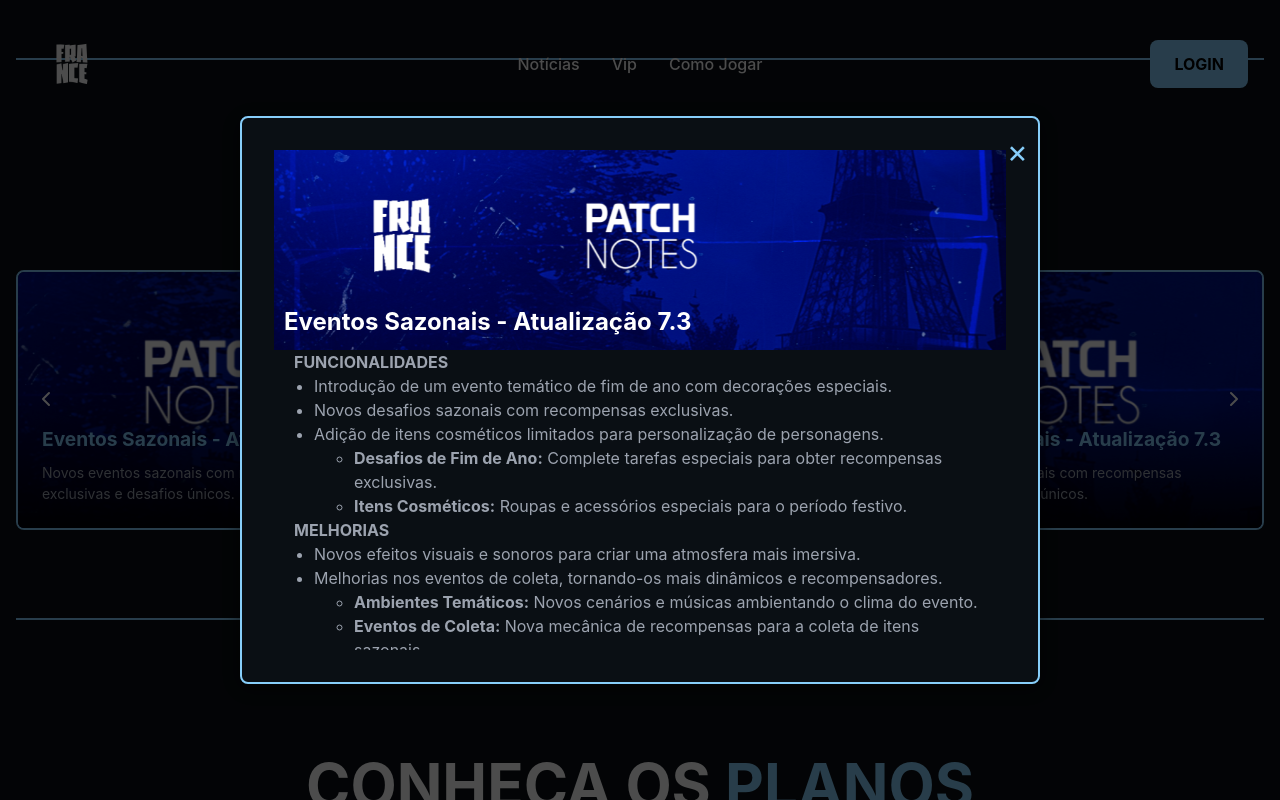
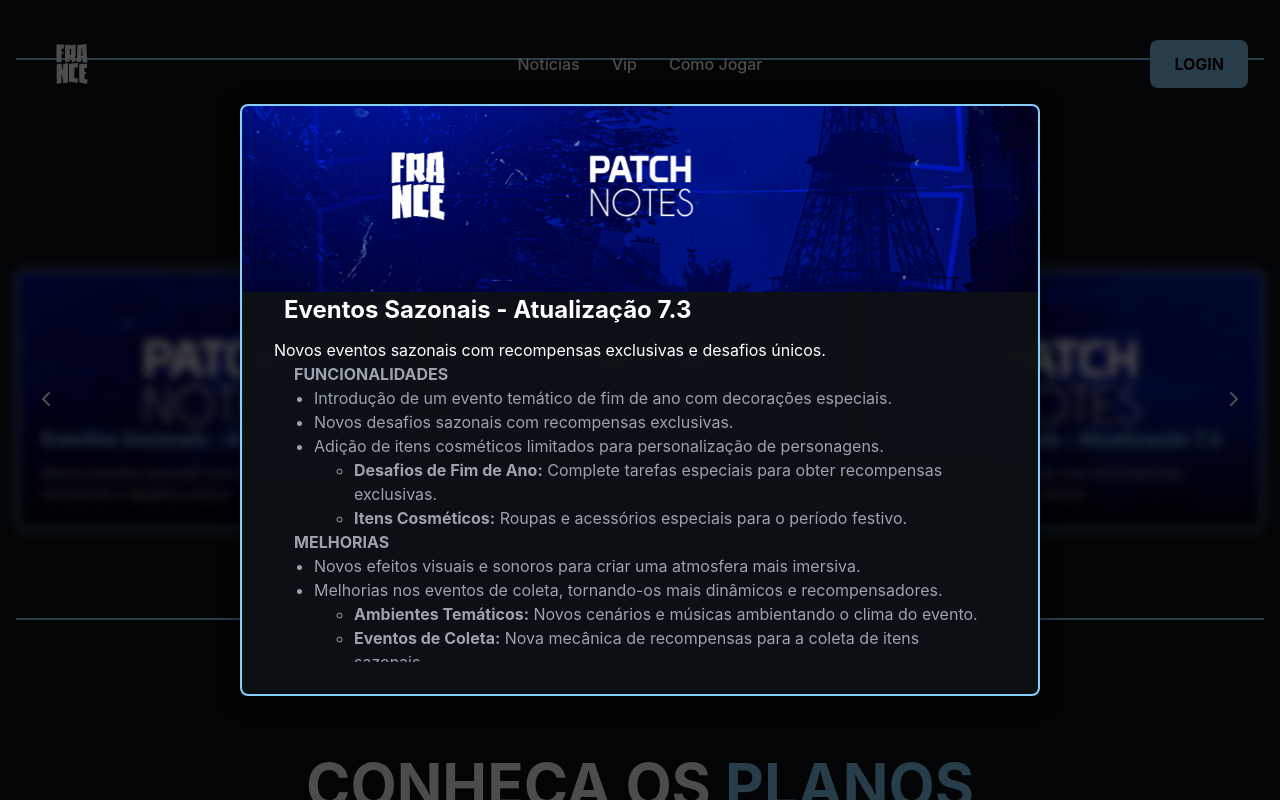
Before and after one commit to 021berlim/france-website, a plain HTML site: page index.html in a window 1280 px wide. Both pictures are taken after a click on the element 213 px from the left and 1294 px from the top of the page. Shown: the part 894-1694 px from the top of the page. Drawn offline with Linux system fonts and the light colour scheme.

Commit message:
ATUALIZANDO UM MONTE DE COISA AI

```diff
--- a/css/cities.css
+++ b/css/cities.css
@@ -14,7 +14,7 @@
 
 .popup-content {
   position: relative;
-  background-color: var(--color-bg-secondary);
+  background-color: rgba(13, 17, 23, 0.95); /* Dark background color with slight transparency */
   border: 2px solid var(--color-primary);
   border-radius: var(--border-radius);
   padding: 2rem;
@@ -23,25 +23,38 @@
   box-shadow: 0 4px 20px rgba(0, 0, 0, 0.5);
   display: flex;
   flex-direction: column;
-  max-height: 80%; /* Limitar a altura do conteúdo */
-  text-align: left; /* Alinha todos os textos dentro do conteúdo à esquerda */
+  max-height: 80%;
+  text-align: left;
+  background-image: url("../media/images/patchnotes.png");
+  background-repeat: no-repeat;
+  background-position: top center;
+  background-size: 100% auto;
+  backdrop-filter: blur(0px); /* Começa sem desfoque */
+  transition: backdrop-filter 0.3s ease, background-color 0.3s ease;
 }
 
+.popup-blurred {
+  filter: blur(5px);
+  pointer-events: none;  /* Impede interação com elementos enquanto o pop-up está ativo */
+}
 .popup-header {
   position: relative;
-  width: 100%;
-  height: 200px;
-  background-color: #000;
-  overflow: hidden;
+  width: 100%; /* Largura total do pop-up */
+  height: 200px; /* Altura fixa do cabeçalho */
+  background-size: cover; /* Faz a imagem cobrir todo o cabeçalho */
+  background-position: center; /* Centraliza a imagem no cabeçalho */
+  background-repeat: no-repeat; /* Evita repetição da imagem */
 }
 
-.popup-header img {
-  width: 100%; /* A imagem ocupa 100% da largura do cabeçalho */
-  height: 100%; /* A imagem ocupa 100% da altura do cabeçalho */
-  object-fit: cover; /* A imagem será recortada para cobrir toda a área do cabeçalho */
+.popup-header h2 {
   position: absolute;
-  top: 0;
-  left: 0;
+  bottom: 10px;
+  left: 10px;
+  color: var(--color-text);
+  font-size: 1.5rem;
+  font-weight: bold;
+  margin: 0;
+  z-index: 1; /* Garante que o texto fique sobre a imagem */
 }
 
 .popup-header h2 {
--- a/css/dashboard/styles.css
+++ b/css/dashboard/styles.css
@@ -11,28 +11,28 @@
   --card-height: 60vh; /* Definindo altura fixa para os cards em vh */
 }
 
-/* Scrollbar Styles */
+/* Personalização da barra de rolagem */
 ::-webkit-scrollbar {
-  width: 12px;
+  width: 12px; /* Largura da barra de rolagem */
 }
 
 ::-webkit-scrollbar-track {
-  background-color: #1b2430; /* Cinza-azulado mais intenso */
-  border-radius: 10px;
+  background-color: #17202a; /* Cor do fundo da trilha (cinza com azul claro) */
+  border-radius: 10px; /* Bordas arredondadas para a trilha */
 }
 
 ::-webkit-scrollbar-thumb {
-  background-color: var(--color-primary);
-  border-radius: 10px;
-  border: 3px solid #1b2430; /* Igual ao track */
+  background-color: #87cefa; /* Cor do "polegar" (parte que o usuário arrasta) */
+  border-radius: 10px; /* Bordas arredondadas para o polegar */
+  border: 3px solid #17202a; /* Borda que separa o polegar da trilha */
 }
 
 ::-webkit-scrollbar-thumb:hover {
-  background-color: var(--color-primary-hover);
+  background-color: #679dbe; /* Cor quando o usuário passa o mouse sobre o polegar */
 }
 
 ::-webkit-scrollbar-corner {
-  background-color: #1b2430;
+  background-color: #17202a; /* Cor do canto da barra de rolagem */
 }
 
 * {
@@ -127,7 +127,6 @@ a {
 .buy-btn:hover {
   background-color: var(--color-primary-hover);
 }
-
 
 .vip-box {
   background-color: rgba(13, 17, 23, 0.3); /* Transparência ajustada */
--- a/css/styles.css
+++ b/css/styles.css
@@ -9,6 +9,11 @@
   --max-width: 1280px;
   --border-radius: 0.5rem;
 }
+
+body.no-scroll {
+  overflow: hidden;
+}
+
 
 /* Personalização da barra de rolagem */
 ::-webkit-scrollbar {
--- a/index.html
+++ b/index.html
@@ -205,14 +205,13 @@
       <div id="popup" class="popup">
         <div class="popup-content">
             <div class="popup-header">
-            <img id="popup-header-image" src="" alt="Header Image">
                 <h2 id="popup-title"></h2>
             </div>
             <p id="popup-description"></p>
             <div id="popup-details-container">
                 <p id="popup-details"></p>
             </div>
-          <span id="popup-close" class="popup-close">&times;</span>
+            <span id="popup-close" class="popup-close"></span>
         </div>
     </div>
 
--- a/script/api-noticias.js
+++ b/script/api-noticias.js
@@ -161,26 +161,47 @@ function fetchNews() {
 function openPopup(news) {
   const popup = document.getElementById("popup");
   const popupTitle = document.getElementById("popup-title");
+  const popupDescription = document.getElementById("popup-description");
   const popupDetails = document.getElementById("popup-details");
-  const popupHeaderImage = document.getElementById("popup-header-image");
+  const popupCloseButton = document.getElementById("popup-close");
+  const citiesContainer = document.getElementById("cities-container");
 
   // Preenche as informações do pop-up
   popupTitle.textContent = news.title;
+  popupDescription.textContent = news.description;  // Usar o texto simples para a descrição
   popupDetails.innerHTML = news.description2;  // Usar innerHTML para renderizar as listas e títulos
-  popupHeaderImage.src = news.imgUrl; // A imagem será usada no header
 
   // Exibe o pop-up
   popup.style.display = "flex";
 
+  // Bloqueia a rolagem de fundo
+  document.body.classList.add("no-scroll");
+
+  // Aplica o blur na div de cidades
+  citiesContainer.classList.add("popup-blurred");
+
   // Fecha o pop-up quando o usuário clicar no "x"
-  const closeButton = document.getElementById("popup-close");
-  closeButton.removeEventListener("click", closePopup); // Remover listener anterior para evitar múltiplos eventos
-  closeButton.addEventListener("click", closePopup); // Adiciona novo listener de fechamento
+  popupCloseButton.removeEventListener("click", closePopup); // Remover listener anterior para evitar múltiplos eventos
+  popupCloseButton.addEventListener("click", closePopup); // Adiciona novo listener de fechamento
 
   // Função para fechar o pop-up
   function closePopup() {
     popup.style.display = "none";
+
+    // Reabilita a rolagem de fundo
+    document.body.classList.remove("no-scroll");
+
+    // Remove o blur da div de cidades
+    citiesContainer.classList.remove("popup-blurred");
   }
+
+  // Fecha o pop-up quando clicar fora da área de conteúdo
+  popup.addEventListener("click", (event) => {
+    // Verifica se o clique foi fora da área de conteúdo do pop-up
+    if (event.target === popup) {
+      closePopup();
+    }
+  });
 }
 
 // Chama a função para simular a atualização dos textos e criação das city-cards ao carregar a página
--- a/script/blur.js
+++ b/script/blur.js
@@ -1,13 +1,25 @@
 window.addEventListener("scroll", () => {
   const navbar = document.querySelector("nav");
+  const popupContent = document.querySelector(".popup-content");
   const scrollPosition = window.scrollY;
 
-  let blurValue = Math.min(scrollPosition / 50, 30);
-  let opacity = Math.min(scrollPosition / 300, 0.5);
+  // Ajuste dinâmico do blur na navbar
+  let blurValue = Math.min(scrollPosition / 50, 30); // Aumenta o blur até 30px
+  let opacity = Math.min(scrollPosition / 300, 0.5); // Aumenta a opacidade até 0.5
 
   navbar.style.backgroundColor = `rgba(10, 15, 20, ${opacity})`;
-  navbar.style.backdropFilter = `blur(${blurValue}px)`;
+  navbar.style.backdropFilter = `blur(${blurValue}px)`; // Aplica o blur na navbar
 
+  // Aplicando o efeito de rolagem para o popup-content
+  let additionalBlur = Math.min(scrollPosition / 50, 10); // Incrementa até 10px adicionais
+  let totalBlur = 10 + additionalBlur; // Total do blur é inicial + adicional
+  let backgroundOpacity = 0.95 - Math.min(scrollPosition / 300, 0.3); // Reduz até 0.65 de opacidade
+
+  // Aplica o blur e a opacidade ao popup-content
+  popupContent.style.backdropFilter = `blur(${totalBlur}px)`; // Total do blur no popup
+  popupContent.style.backgroundColor = `rgba(13, 17, 23, ${backgroundOpacity})`; // Ajusta a opacidade do popup
+
+  // Adiciona ou remove a classe 'shrink' na navbar, dependendo da rolagem
   if (scrollPosition > 50) {
     navbar.classList.add("shrink");
   } else {
```
Lines whose indentation alone changed are shown as unchanged.
